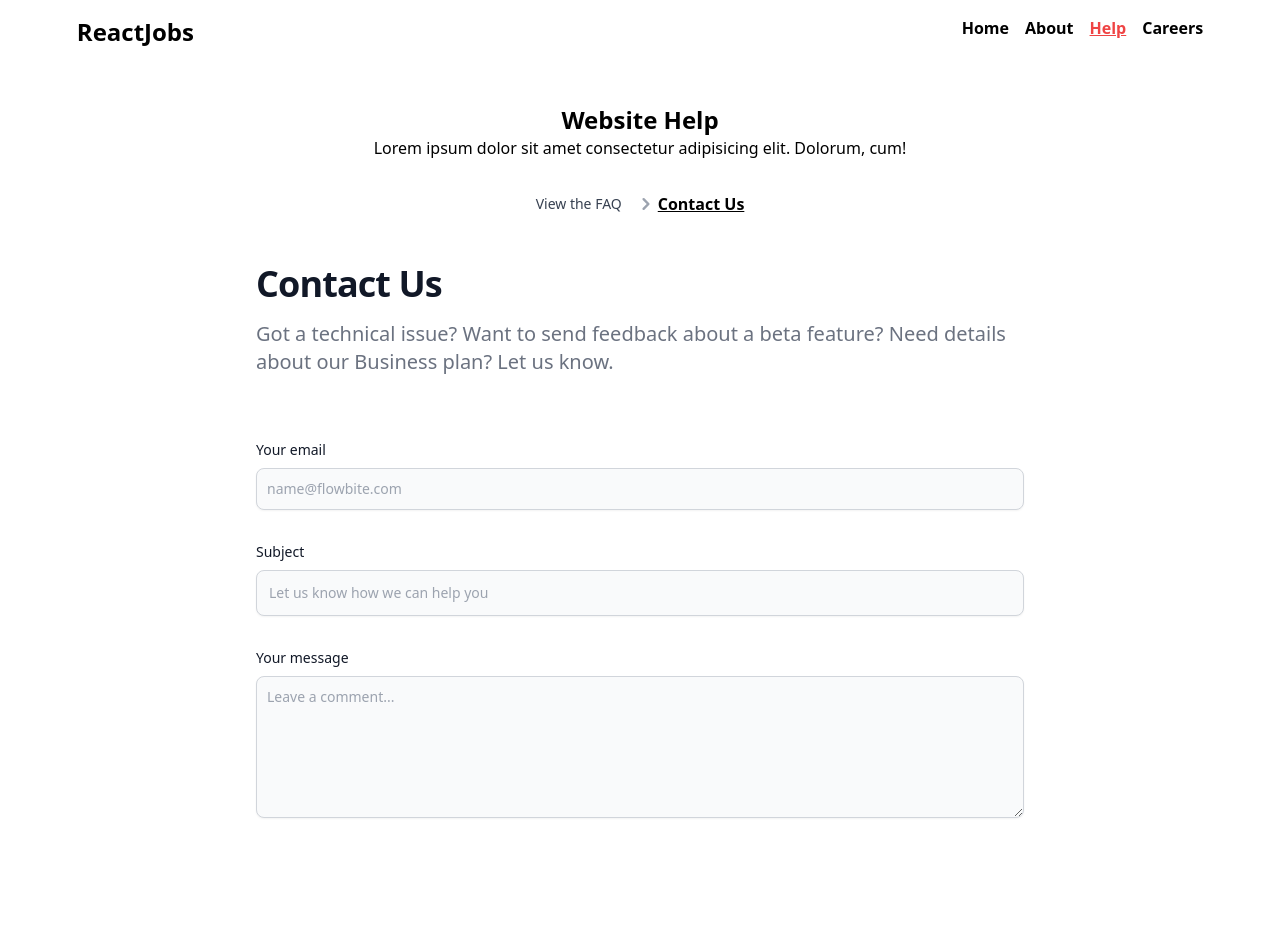
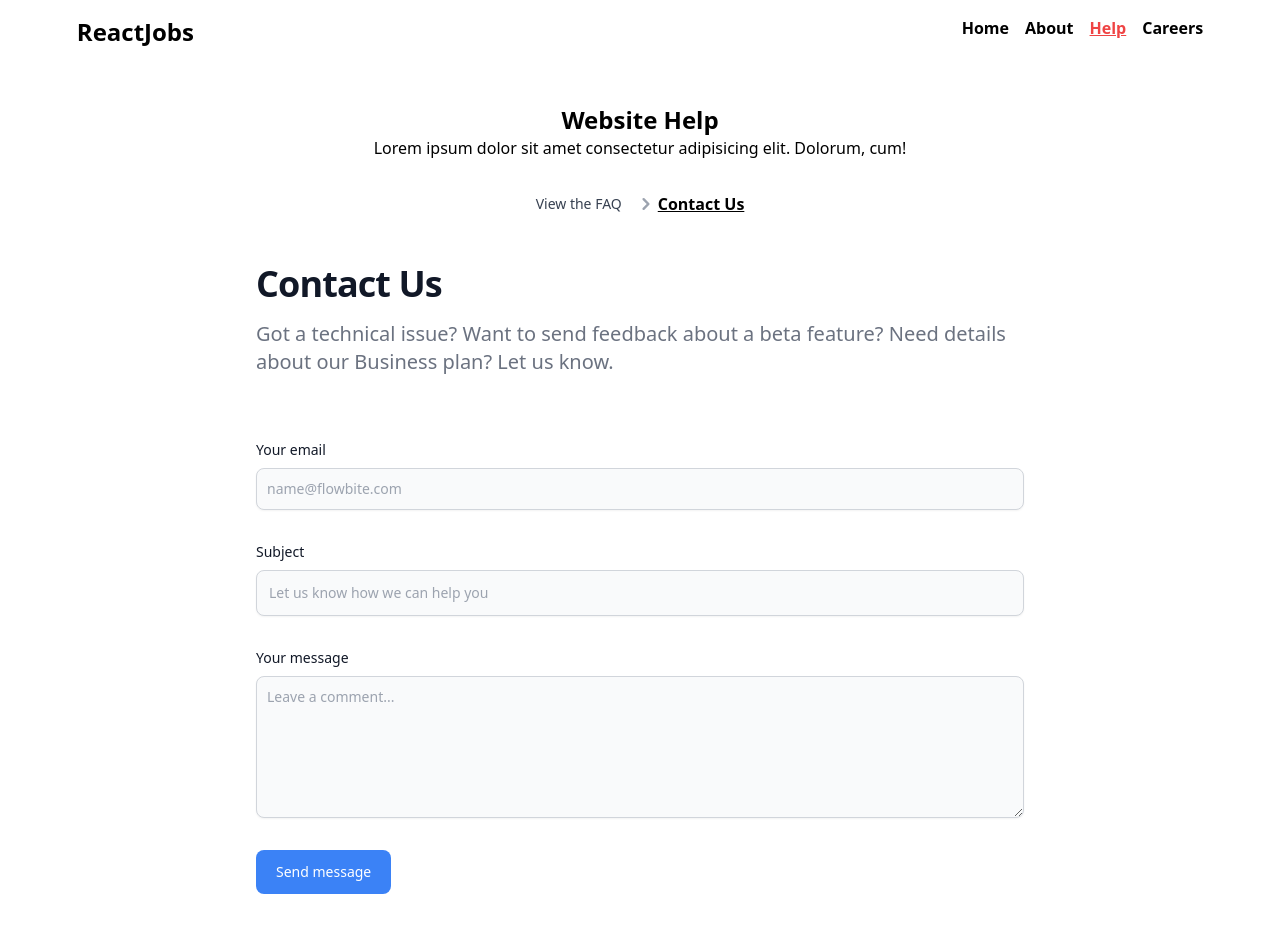
Before and after one commit to AlbertSigsbert/ReactJobs, a React (Create React App) app: page /help/contact in a window 1280 px wide. Shown: the top 932 px of the page. Built offline with nearby package versions, Linux system fonts and the light colour scheme.

Commit message:
Form & Action

```diff
--- a/src/App.js
+++ b/src/App.js
@@ -14,7 +14,7 @@ import CareersLayout from "./layouts/CareersLayout";
 import About from "./pages/About";
 import Home from "./pages/Home";
 import Faq from "./pages/help/Faq";
-import Contact from "./pages/help/Contact";
+import Contact, { formAction } from "./pages/help/Contact";
 import NotFound from "./pages/NotFound";
 import Careers, { careersLoader } from "./pages/careers/Careers";
 import CareerDetails, { careerLoader } from "./pages/careers/CareerDetails";
@@ -27,7 +27,7 @@ const router = createBrowserRouter(
       <Route path="about" element={<About />} />
       <Route path="help" element={<HelpLayout />}>
         <Route path="faq" element={<Faq />} />
-        <Route path="contact" element={<Contact />} />
+        <Route path="contact" element={<Contact />} action={formAction} />
       </Route>
 
       <Route path="careers" element={<CareersLayout />} errorElement={<CareersError/>}>
--- /dev/null
+++ b/src/components/Breadcrumbs.js
@@ -0,0 +1,31 @@
+import { Link, useLocation } from "react-router-dom";
+import { ChevronRight } from "./Icons";
+
+function Breadcrumbs(props) {
+  const location = useLocation();
+  let currentLink = "";
+  const crumbs = location.pathname
+    .split("/")
+    .filter((crumb) => crumb !== "")
+    .map((crumb) => {
+      currentLink += `/${crumb}`;
+      return (
+        <li key={crumb} className="inline-flex items-center">
+          <Link to={currentLink}> {crumb} </Link>
+          <ChevronRight/>
+        </li>
+      );
+    });
+  return (
+    <nav
+      className="flex items-center justify-center my-2"
+      aria-label="Breadcrumb"
+    >
+      <ol className="inline-flex items-center space-x-1 md:space-x-3">
+        {crumbs}
+      </ol>
+    </nav>
+  );
+}
+
+export default Breadcrumbs;
--- a/src/layouts/RootLayout.js
+++ b/src/layouts/RootLayout.js
@@ -1,4 +1,5 @@
 import { Link, NavLink, Outlet } from "react-router-dom";
+
 
 function RootLayout(props) {
   return (
@@ -41,6 +42,7 @@ function RootLayout(props) {
             Careers
           </NavLink>
         </nav>
+        {/* <Breadcrumbs/> */}
       </header>
       <main className="mx-[6%] my-10">
         <Outlet />
--- a/src/pages/help/Contact.js
+++ b/src/pages/help/Contact.js
@@ -1,28 +1,52 @@
+import { Form, redirect, useActionData } from "react-router-dom";
+
 function Contact(props) {
+  const data = useActionData()
   return (
 
 <section className="bg-white">
   <div className="py-4 max-w-3xl mx-auto">
       <h2 className="mb-4 text-4xl tracking-tight font-extrabold  text-gray-900">Contact Us</h2>
       <p className="mb-8 lg:mb-16 font-light text-gray-500 sm:text-xl">Got a technical issue? Want to send feedback about a beta feature? Need details about our Business plan? Let us know.</p>
-      <form action="#" className="space-y-8">
+      <Form method="POST" action="/help/contact" className="space-y-8">
           <div>
-              <label for="email" className="block mb-2 text-sm font-medium text-gray-900">Your email</label>
-              <input type="email" id="email" className="shadow-sm bg-gray-50 border border-gray-300 text-gray-900 text-sm rounded-lg focus:ring-primary-500 focus:border-primary-500 block w-full p-2.5" placeholder="name@flowbite.com" required/>
+              <label htmlFor="email" className="block mb-2 text-sm font-medium text-gray-900">Your email</label>
+              <input type="email" name="email" id="email" className="shadow-sm bg-gray-50 border border-gray-300 text-gray-900 text-sm rounded-lg focus:ring-primary-500 focus:border-primary-500 block w-full p-2.5" placeholder="name@flowbite.com" required/>
           </div>
           <div>
-              <label for="subject" className="block mb-2 text-sm font-medium text-gray-900">Subject</label>
-              <input type="text" id="subject" className="block p-3 w-full text-sm text-gray-900 bg-gray-50 rounded-lg border border-gray-300 shadow-sm focus:ring-primary-500 focus:border-primary-500" placeholder="Let us know how we can help you" required/>
+              <label htmlFor="subject" className="block mb-2 text-sm font-medium text-gray-900">Subject</label>
+              <input type="text" name="subject" id="subject" className="block p-3 w-full text-sm text-gray-900 bg-gray-50 rounded-lg border border-gray-300 shadow-sm focus:ring-primary-500 focus:border-primary-500" placeholder="Let us know how we can help you" required/>
           </div>
           <div className="sm:col-span-2">
-              <label for="message" className="block mb-2 text-sm font-medium text-gray-900">Your message</label>
-              <textarea id="message" rows="6" className="block p-2.5 w-full text-sm text-gray-900 bg-gray-50 rounded-lg shadow-sm border border-gray-300 focus:ring-primary-500 focus:border-primary-500" placeholder="Leave a comment..."></textarea>
+              <label htmlFor="message" className="block mb-2 text-sm font-medium text-gray-900">Your message</label>
+              <textarea name="message" id="message" rows="6" className="block p-2.5 w-full text-sm text-gray-900 bg-gray-50 rounded-lg shadow-sm border border-gray-300 focus:ring-primary-500 focus:border-primary-500" placeholder="Leave a comment..."></textarea>
           </div>
-          <button type="submit" className="py-3 px-5 text-sm font-medium text-center text-white rounded-lg bg-primary-700 sm:w-fit hover:bg-primary-800 focus:ring-4 focus:outline-none focus:ring-primary-300">Send message</button>
-      </form>
+
+          <button type="submit" className="py-3 px-5 text-sm font-medium text-center text-white rounded-lg bg-blue-500 sm:w-fit hover:bg-primary-800 focus:ring-4 focus:outline-none focus:ring-primary-300">Send message</button>
+          {data && data.error && <p className="text-red-400 py-2">{data.error}</p>}
+      </Form>
   </div>
 </section>
   );
 }
 
+
 export default Contact;
+
+export const formAction = async ({request}) => {
+  console.log(request);
+  const data = await request.formData()
+
+  const submission = {
+    email:data.get('email'),
+    subject:data.get('subject'),
+    message:data.get('message')
+  }
+  console.log(submission);
+
+  if(submission.message.length < 10){
+    return {error:'Message must be ateast 10 chars long'}
+  }
+
+  return redirect('/')
+}
```
